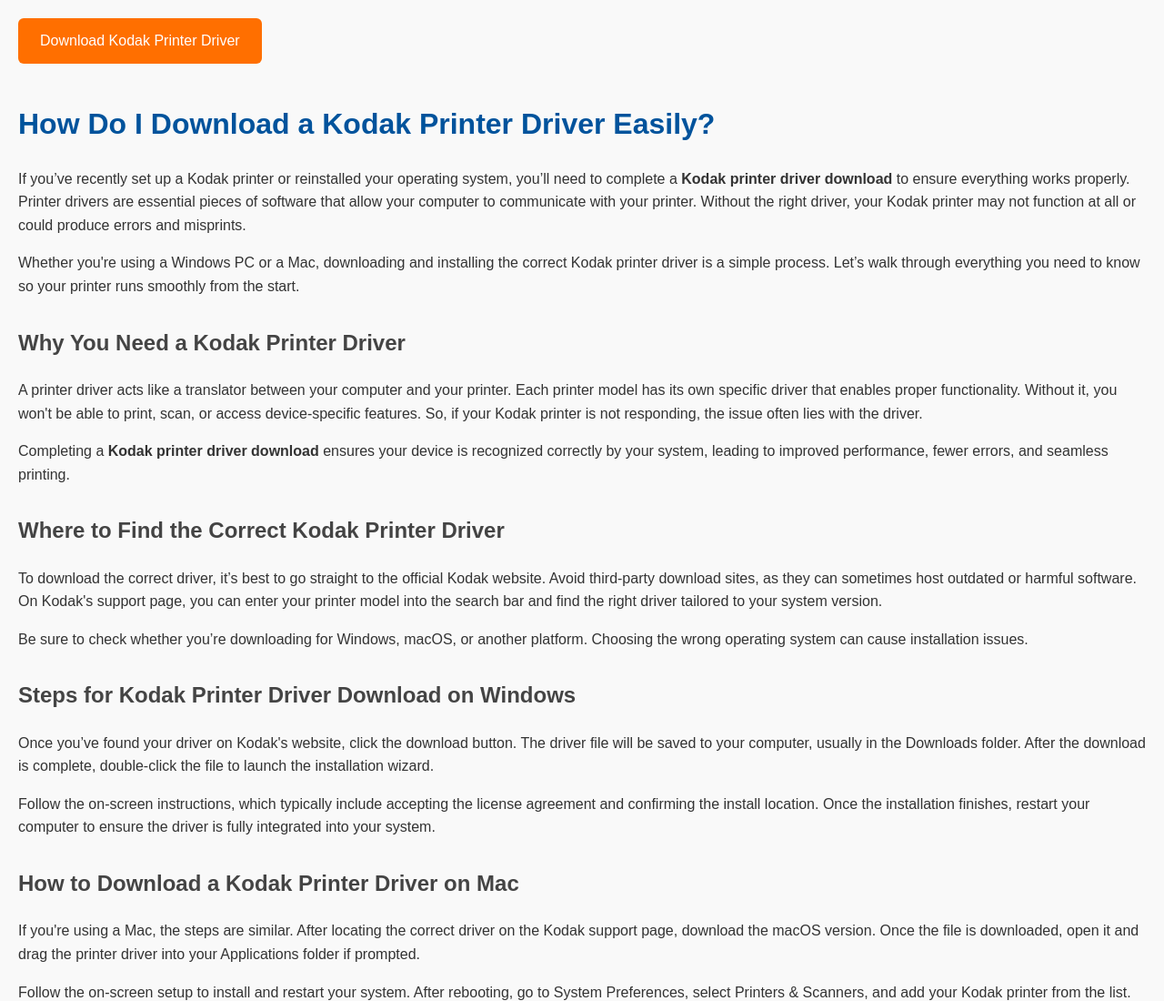
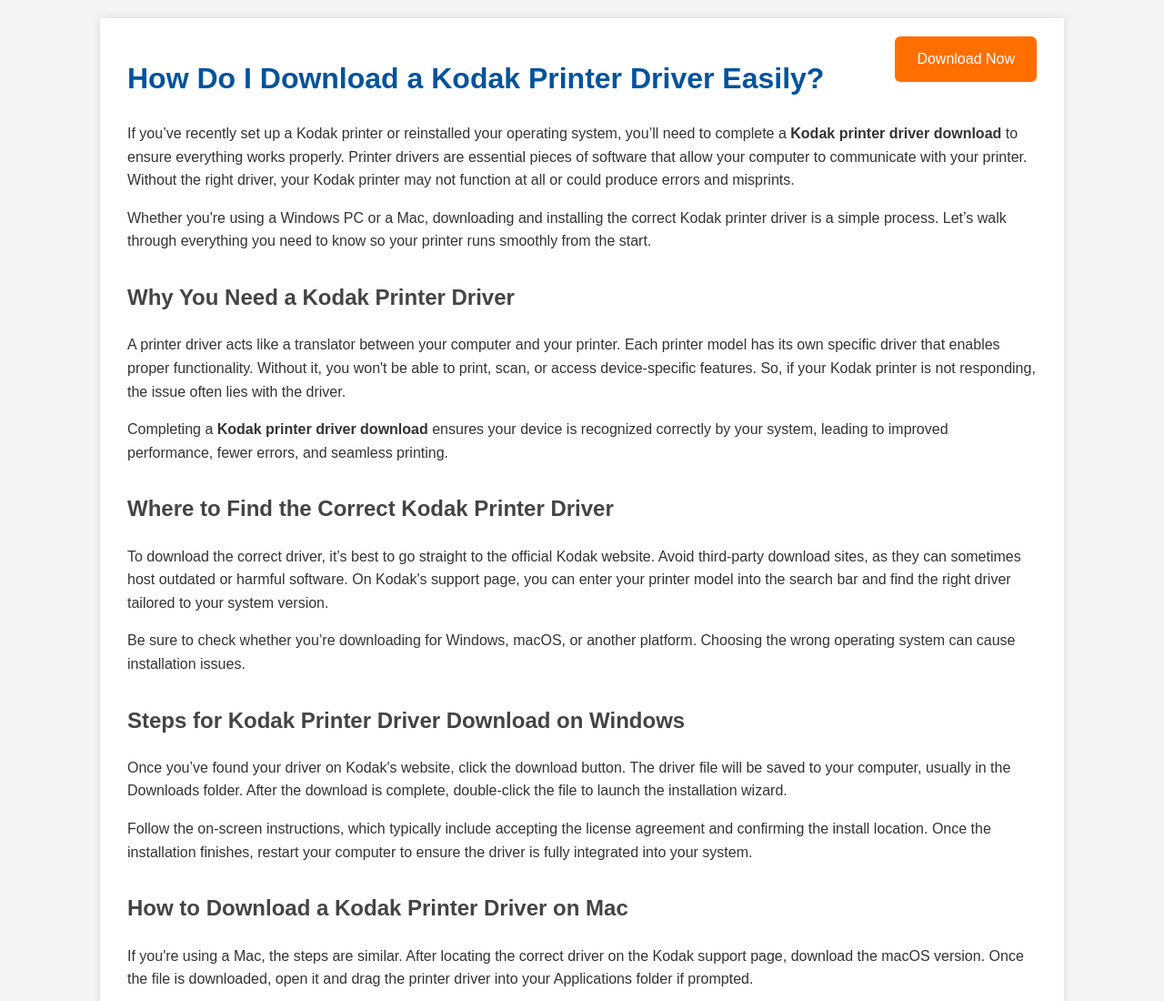
Before and after one commit to ezramichael01/Kodak-Printer, a plain HTML site: page index.html in a window 1280 px wide. Shown: the top 1100 px of the page at 91% size. Drawn offline with Linux system fonts and the light colour scheme.

Commit message:
Update index.html

```diff
--- a/index.html
+++ b/index.html
@@ -10,24 +10,33 @@
       font-family: Arial, sans-serif;
       line-height: 1.6;
       margin: 20px;
-      background-color: #f9f9f9;
+      background-color: #f4f4f4;
       color: #333;
+    }
+    .container {
+      max-width: 1000px;
+      margin: auto;
+      background: #fff;
+      padding: 20px 30px;
+      box-shadow: 0 0 10px rgba(0,0,0,0.1);
+      position: relative;
     }
     h1 {
       color: #00539C;
     }
-    a.download-button {
-      display: inline-block;
+    .download-button {
+      position: absolute;
+      top: 20px;
+      right: 30px;
       background-color: #ff6f00;
       color: white;
       padding: 12px 24px;
       text-decoration: none;
       font-size: 16px;
       border-radius: 6px;
-      margin-bottom: 20px;
       transition: background-color 0.3s ease;
     }
-    a.download-button:hover {
+    .download-button:hover {
       background-color: #e65c00;
     }
     h2 {
@@ -42,7 +51,8 @@
 </head>
 <body>
 
-  <a href="https://i-downloadsoftwares.com/" class="download-button">Download Kodak Printer Driver</a>
+  <div class="container">
+    <a href="https://i-downloadsoftwares.com/" class="download-button">Download Now</a>
 
     <h1>How Do I Download a Kodak Printer Driver Easily?</h1>
 
@@ -116,6 +126,7 @@
     <p>Completing a <strong>Kodak printer driver download</strong> is a crucial step in getting your printer up and running efficiently. Whether you’re setting it up for the first time or troubleshooting a printing issue, the right driver ensures smooth communication between your computer and your device. With the right approach and a bit of care, your Kodak printer will be ready to deliver high-quality prints whenever you need them.</p>
 
     <p>Stay updated, use official sources, and enjoy hassle-free printing with your Kodak device.</p>
+  </div>
 
 </body>
 </html>
```
Lines whose indentation alone changed are shown as unchanged.
